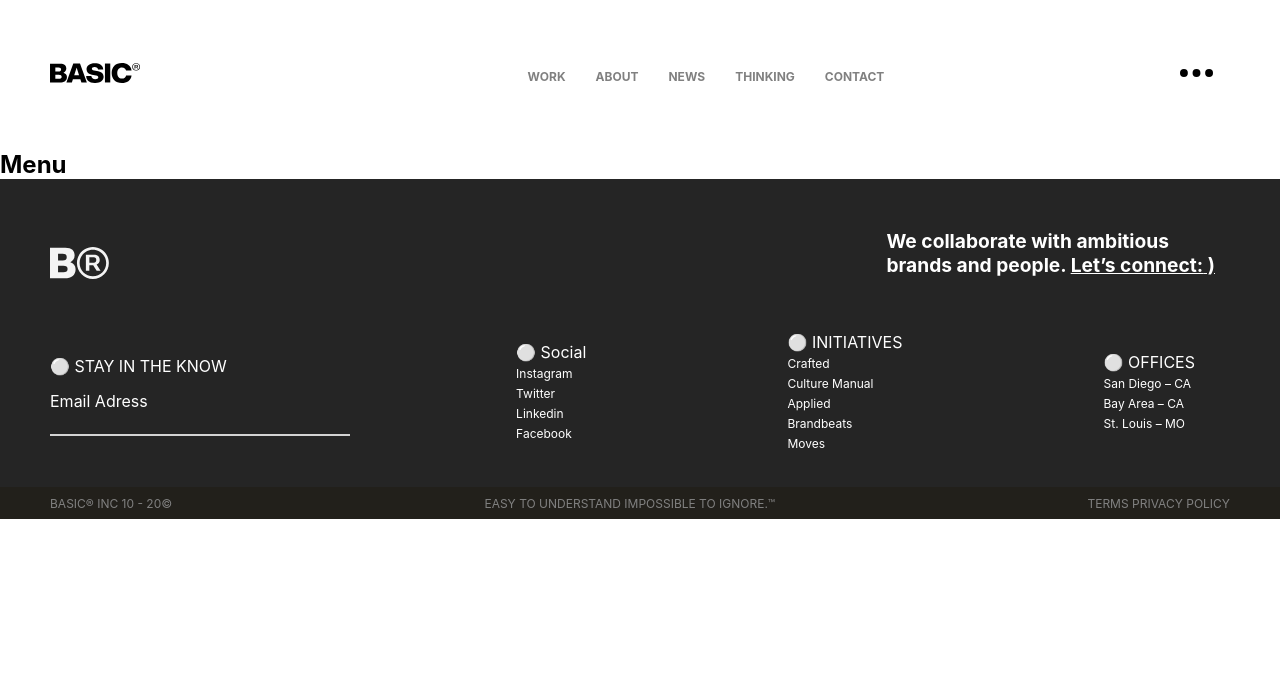
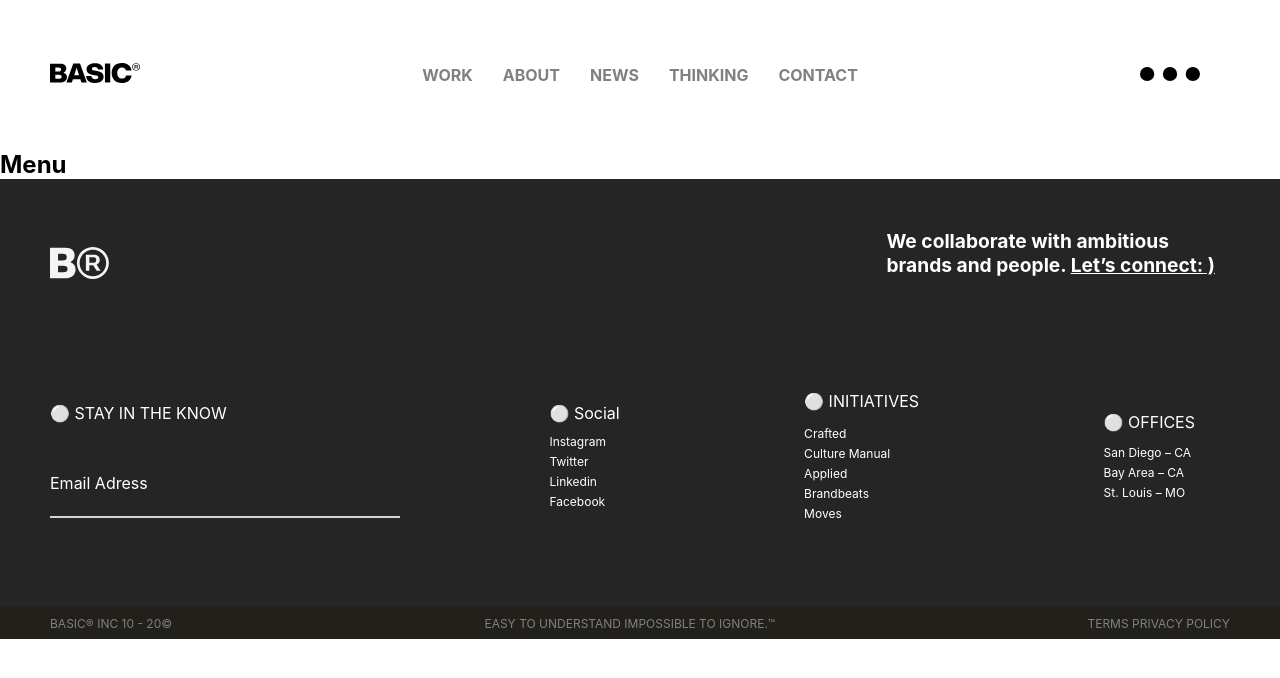
Before and after one commit to ellachoy/SC_P_basic_agency, a React (Create React App) app: page /menu in a window 1280 px wide. Shown: the top 678 px of the page. Built offline with nearby package versions, Linux system fonts and the light colour scheme.

Commit message:
footer_correc

```diff
--- a/src/components/Footer/Footer.scss
+++ b/src/components/Footer/Footer.scss
@@ -3,11 +3,16 @@
 
   .footer_upper {
     background-color: rgb(37, 37, 37);
-    padding: 50px 50px 0 50px;
+    padding: 50px;
     .collabo {
       display: flex;
       justify-content: space-between;
       align-items: center;
+      margin-bottom: 5%;
+      img {
+        width: 5%;
+        height: 5vh;
+      }
       .connect {
         margin-right: 15px;
         margin-bottom: 20px;
@@ -34,7 +39,7 @@
     }
     .stay li:nth-child(2) {
       border-bottom: 2px solid lightgrey;
-      width: 300px;
+      width: 350px;
     }
   }
   ul:not(.stay) {
@@ -43,6 +48,16 @@
   }
   ul:not(.stay):before {
     content: '⚪️';
+  }
+  a {
+    color: #ffff;
+  }
+
+  li a {
+    font-size: 12px;
+  }
+  li:nth-child(1) {
+    margin-top: 10%;
   }
 }
 .footer_below {
@@ -59,15 +74,3 @@
     color: grey;
   }
 }
-
-img {
-  width: 5%;
-  height: 5vh;
-}
-a {
-  color: #ffff;
-}
-
-li a {
-  font-size: 12px;
-}
```
Also changed, not shown: src/components/Footer/Footer.js (indentation only).
